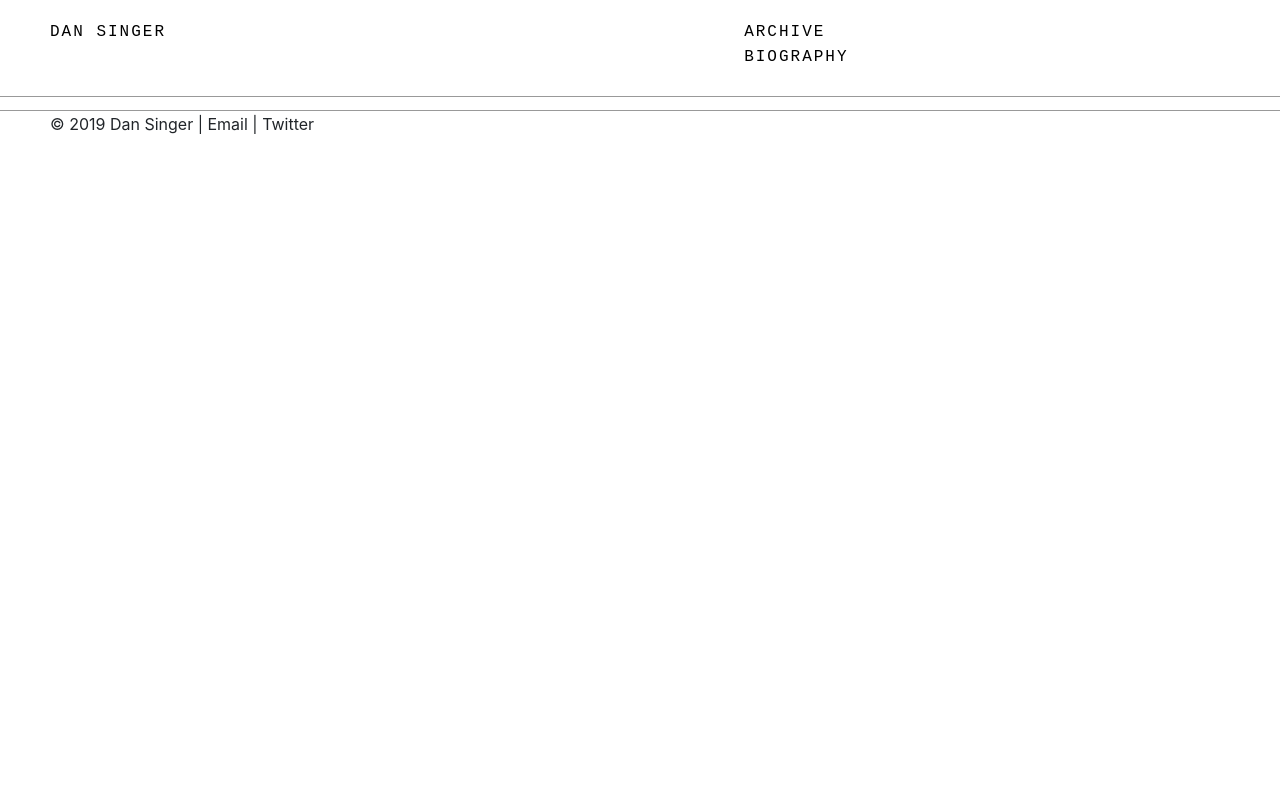
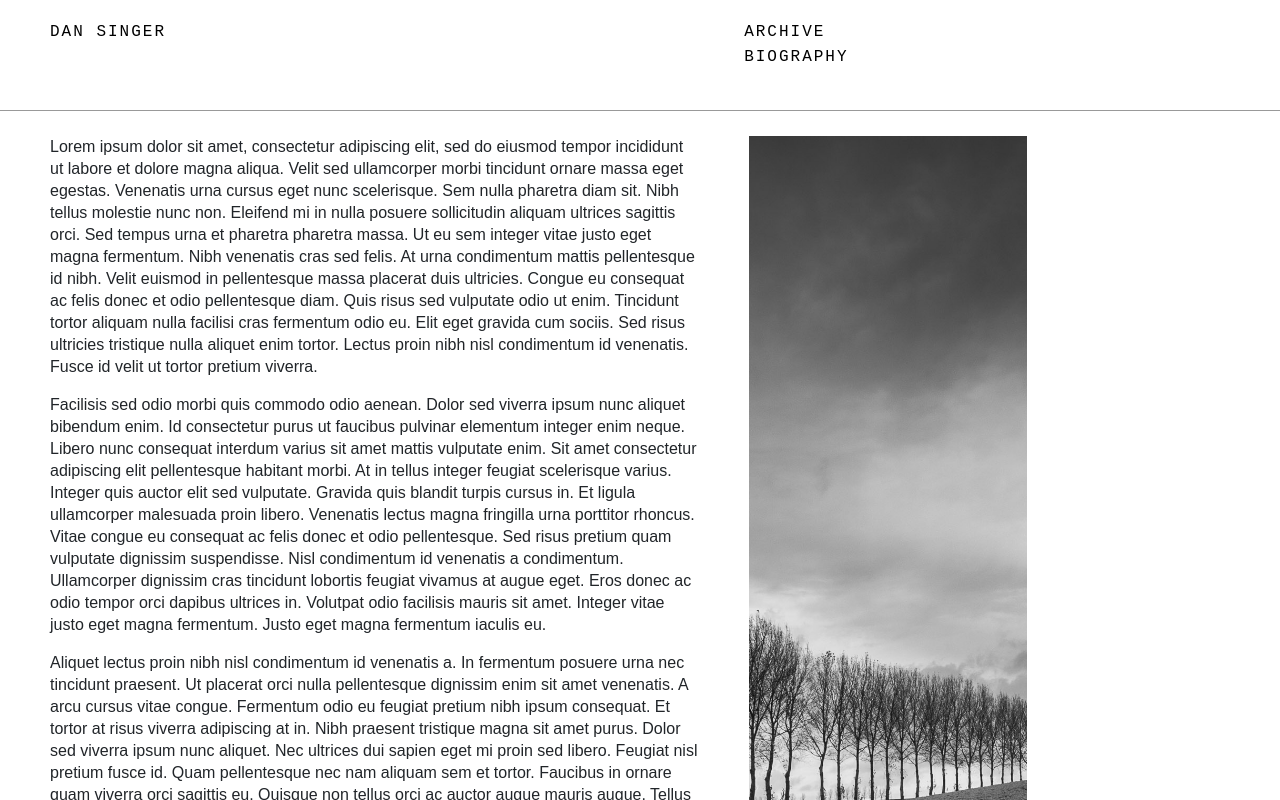
Before and after one commit to kyliesanderson/dansinger, a React (Create React App) app: page /bio in a window 1280 px wide. Shown: the top 800 px of the page. Built offline with nearby package versions, Linux system fonts and the light colour scheme.

Commit message:
biography page

```diff
--- a/src/App.css
+++ b/src/App.css
@@ -50,8 +50,28 @@
    text-decoration: none;
 }
 
-.navigation-link{
+.navigation-link {
    margin-left: 15px;
+}
+
+.bio-container {
+   padding: 25px 50px 25px 65px;
+}
+
+.bio-text {
+   font-family: 'Arimo', Helvetica, Arial, sans-serif;
+   font-size: 16px;
+   line-height: 22px;
+}
+
+.pic-container {
+   padding: 25px 50px 25px 0px;
+}
+
+.bio-pic {
+   height: 70%;
+   width: 100%;
+   object-fit: cover;
 }
 
 .table-link{
@@ -95,7 +115,6 @@
 
 .table-text{
    display: block;
-   line-height: 0px;
 }
 
 .archive-table-row:hover{
--- a/src/Bio.js
+++ b/src/Bio.js
@@ -1,12 +1,41 @@
 import React, {Component} from 'react';
+import {Col, Row} from 'react-bootstrap';
 import Header from './Header.js';
+import content from './content.json';
+import bioPic from './biography-pic.jpg';
 
 class Bio extends Component {
+
+   constructor(props){
+      super(props);
+
+      this.render = this.render.bind(this);
+      this.generateBio = this.generateBio.bind(this);
+      this.generateParagraph = this.generateParagraph.bind(this);
+   }
+
+   generateParagraph(paragraph){
+      return (
+         <p className="bio-text">{paragraph}</p>
+      );
+   }
+
+   generateBio(paragraphs){
+      return paragraphs.map(this.generateParagraph);
+   }
 
    render(){
       return(
          <div>
             <Header page="bio" />
+            <Row>
+               <Col md={7} className="bio-container">
+                  {this.generateBio(content.longBio)}
+               </Col>
+               <Col md={3} className="pic-container">
+                  <img className="bio-pic" src={bioPic} />
+               </Col>
+            </Row>
          </div>
       );
    }
--- a/src/content.json
+++ b/src/content.json
@@ -1,7 +1,11 @@
 {
    "shortBio": " is a writer. He writes a lot of things all the time. He is cool. This is his website where you can learn about his work and find an archive of his articles. ",
-   "long-bio": [
-      "this is a long version of the bio"
+   "longBio": [
+      "Lorem ipsum dolor sit amet, consectetur adipiscing elit, sed do eiusmod tempor incididunt ut labore et dolore magna aliqua. Velit sed ullamcorper morbi tincidunt ornare massa eget egestas. Venenatis urna cursus eget nunc scelerisque. Sem nulla pharetra diam sit. Nibh tellus molestie nunc non. Eleifend mi in nulla posuere sollicitudin aliquam ultrices sagittis orci. Sed tempus urna et pharetra pharetra massa. Ut eu sem integer vitae justo eget magna fermentum. Nibh venenatis cras sed felis. At urna condimentum mattis pellentesque id nibh. Velit euismod in pellentesque massa placerat duis ultricies. Congue eu consequat ac felis donec et odio pellentesque diam. Quis risus sed vulputate odio ut enim. Tincidunt tortor aliquam nulla facilisi cras fermentum odio eu. Elit eget gravida cum sociis. Sed risus ultricies tristique nulla aliquet enim tortor. Lectus proin nibh nisl condimentum id venenatis. Fusce id velit ut tortor pretium viverra.",
+      "Facilisis sed odio morbi quis commodo odio aenean. Dolor sed viverra ipsum nunc aliquet bibendum enim. Id consectetur purus ut faucibus pulvinar elementum integer enim neque. Libero nunc consequat interdum varius sit amet mattis vulputate enim. Sit amet consectetur adipiscing elit pellentesque habitant morbi. At in tellus integer feugiat scelerisque varius. Integer quis auctor elit sed vulputate. Gravida quis blandit turpis cursus in. Et ligula ullamcorper malesuada proin libero. Venenatis lectus magna fringilla urna porttitor rhoncus. Vitae congue eu consequat ac felis donec et odio pellentesque. Sed risus pretium quam vulputate dignissim suspendisse. Nisl condimentum id venenatis a condimentum. Ullamcorper dignissim cras tincidunt lobortis feugiat vivamus at augue eget. Eros donec ac odio tempor orci dapibus ultrices in. Volutpat odio facilisis mauris sit amet. Integer vitae justo eget magna fermentum. Justo eget magna fermentum iaculis eu.",
+      "Aliquet lectus proin nibh nisl condimentum id venenatis a. In fermentum posuere urna nec tincidunt praesent. Ut placerat orci nulla pellentesque dignissim enim sit amet venenatis. A arcu cursus vitae congue. Fermentum odio eu feugiat pretium nibh ipsum consequat. Et tortor at risus viverra adipiscing at in. Nibh praesent tristique magna sit amet purus. Dolor sed viverra ipsum nunc aliquet. Nec ultrices dui sapien eget mi proin sed libero. Feugiat nisl pretium fusce id. Quam pellentesque nec nam aliquam sem et tortor. Faucibus in ornare quam viverra orci sagittis eu. Quisque non tellus orci ac auctor augue mauris augue. Tellus integer feugiat scelerisque varius morbi enim. Arcu cursus euismod quis viverra. Etiam non quam lacus suspendisse faucibus interdum posuere. Tellus rutrum tellus pellentesque eu tincidunt. Vivamus arcu felis bibendum ut. Arcu cursus vitae congue mauris rhoncus aenean vel.",
+      "Vitae elementum curabitur vitae nunc sed velit dignissim. Neque laoreet suspendisse interdum consectetur libero id faucibus. Tempor commodo ullamcorper a lacus. Luctus venenatis lectus magna fringilla urna porttitor rhoncus dolor purus. Amet massa vitae tortor condimentum lacinia quis vel. Mauris pharetra et ultrices neque. Euismod lacinia at quis risus sed. Senectus et netus et malesuada fames ac turpis egestas. Ipsum a arcu cursus vitae. Sit amet consectetur adipiscing elit pellentesque habitant morbi tristique. Viverra vitae congue eu consequat. Dolor magna eget est lorem ipsum dolor sit amet. Ornare suspendisse sed nisi lacus sed. Consectetur adipiscing elit ut aliquam purus. Hendrerit gravida rutrum quisque non. In hac habitasse platea dictumst quisque sagittis. Mi sit amet mauris commodo quis imperdiet massa tincidunt nunc. Imperdiet dui accumsan sit amet nulla facilisi.",
+      "Laoreet non curabitur gravida arcu ac tortor. Et sollicitudin ac orci phasellus. Fermentum leo vel orci porta non. Egestas maecenas pharetra convallis posuere morbi leo urna molestie at. Maecenas volutpat blandit aliquam etiam erat velit. At varius vel pharetra vel turpis nunc. Ac orci phasellus egestas tellus rutrum tellus pellentesque eu. Tincidunt eget nullam non nisi est sit. Tellus cras adipiscing enim eu turpis egestas pretium aenean. Massa vitae tortor condimentum lacinia. Consequat ac felis donec et odio pellentesque diam. Adipiscing commodo elit at imperdiet dui accumsan. Nibh sed pulvinar proin gravida hendrerit lectus. Aliquet nec ullamcorper sit amet risus nullam eget felis eget. Arcu felis bibendum ut tristique et egestas quis. Pellentesque pulvinar pellentesque habitant morbi tristique senectus."
    ],
    "publications":[
       "All",
```
